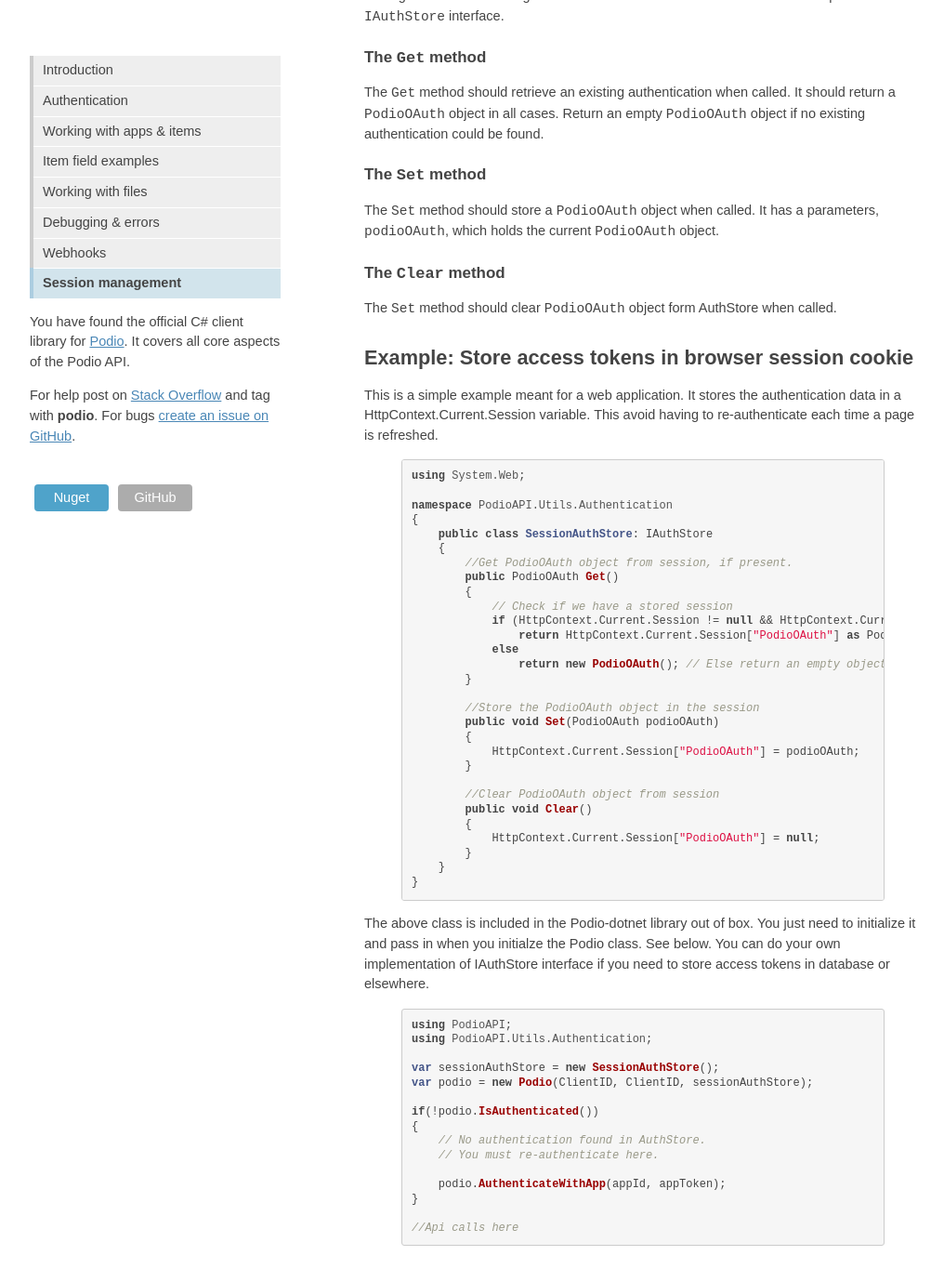
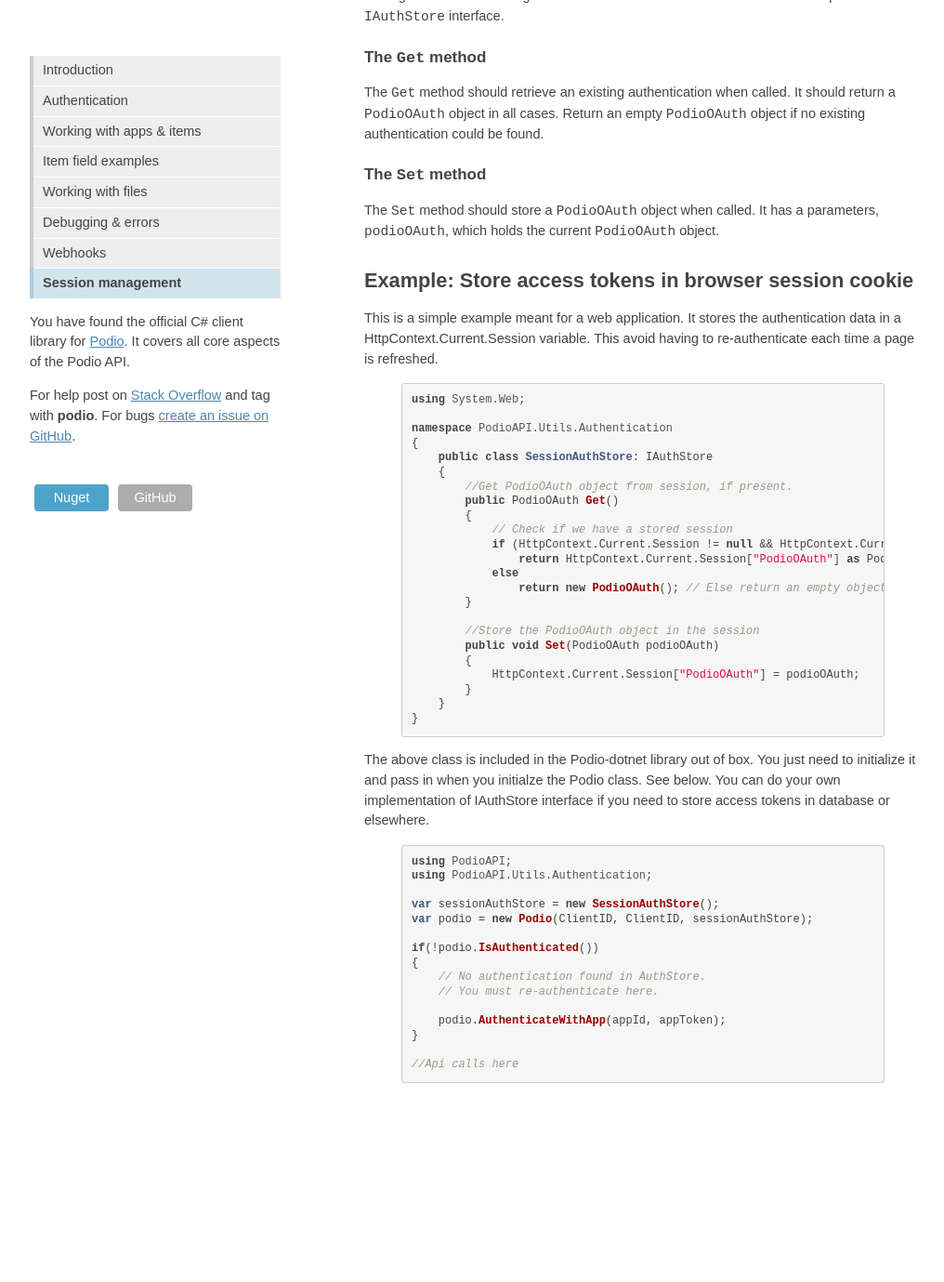
Before and after one commit to podio/podio-dotnet, a Jekyll site: the page built from sessions/index.md, in a window 1280 px wide and 1400 px high, scrolled down 784 px. Shown: the top 1379 px of the window at 93% size, without its empty margins (128-1144 px from the left). Built offline with Jekyll 4.4.1, drawn with Linux system fonts in a browser that asks for light colours; some web fonts are replaced; after the commit the page ends 2009 px from its top, so only the background shows below that.

Commit message:
updated documentaion to reflect latest changes

```diff
--- a/sessions/index.md
+++ b/sessions/index.md
@@ -36,9 +36,6 @@ The `Get` method should retrieve an existing authentication when called. It shou
 ### The `Set` method
 The `Set` method should store a `PodioOAuth` object when called. It has a parameters, `podioOAuth`, which holds the current `PodioOAuth` object.
 
-### The `Clear` method
-The `Set` method should clear `PodioOAuth` object form AuthStore when called.
-
 ## Example: Store access tokens in browser session cookie
 This is a simple example meant for a web application. It stores the authentication data in a HttpContext.Current.Session variable. This avoid having to re-authenticate each time a page is refreshed.
 
@@ -64,12 +61,6 @@ namespace PodioAPI.Utils.Authentication
         {
             HttpContext.Current.Session["PodioOAuth"] = podioOAuth;
         }
-
-        //Clear PodioOAuth object from session
-        public void Clear()
-        {
-            HttpContext.Current.Session["PodioOAuth"] = null;
-        }
     }
 }
 {% endhighlight %}
```
